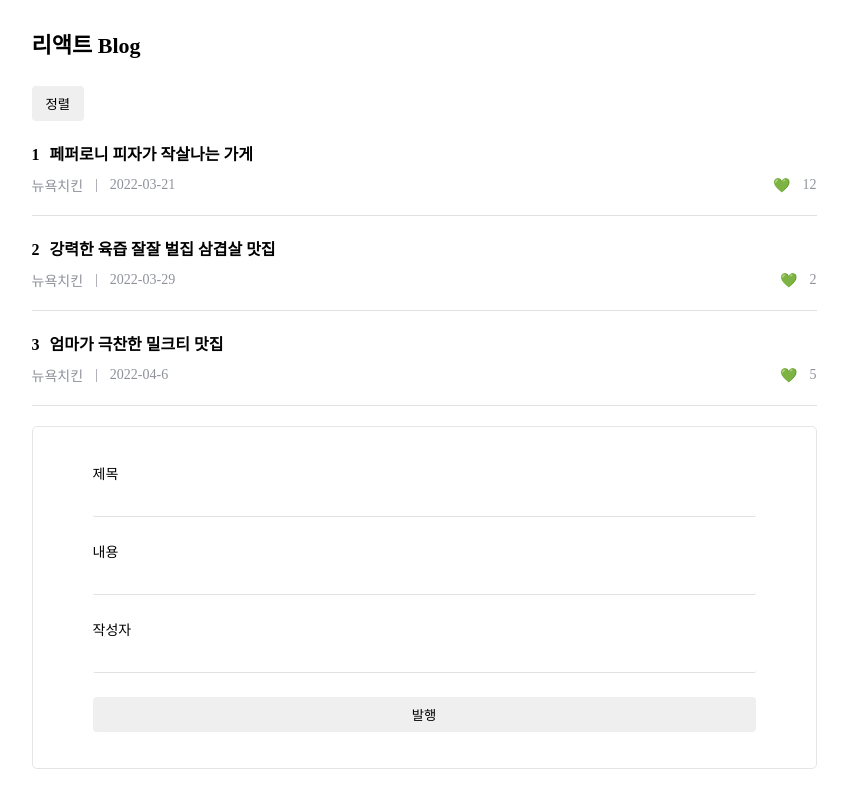
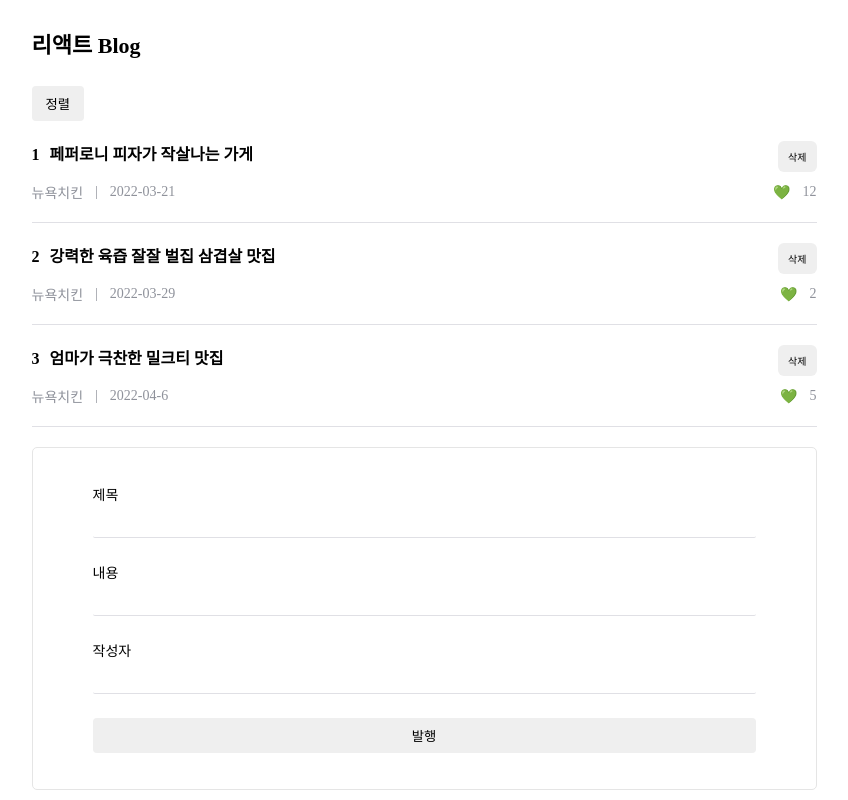
Before and after one commit to mirro97/React-study, a React (Create React App) app: page / in a window 1280 px wide. Shown: the whole page, without its empty margins (216-1064 px from the left). Built offline with nearby package versions, Linux system fonts and the light colour scheme; a web font is replaced by a local one.

Commit message:
글 삭제 기능 추가

```diff
--- a/src/App.css
+++ b/src/App.css
@@ -47,13 +47,29 @@ body {
   border-bottom: 1px solid #e0e0e5;
 }
 
-.list h3 {
-  font-size: 16px;
+.list-top {
+  display: flex;
+  justify-content: space-between;
   margin-bottom: 10px;
 }
 
-.list .index {
+.list-top h3 {
+  font-size: 16px;
+}
+
+.list-top .index {
   margin-right: 10px;
+}
+
+.list-top .delete {
+  border: none;
+  padding: 8px 10px;
+  font-size: 10px;
+  border-radius: 6px;
+}
+
+.list-top .delete:hover{
+  background-color: #ffbf7b;
 }
 
 .list-bottom {
--- a/src/App.js
+++ b/src/App.js
@@ -98,6 +98,7 @@ function App() {
       {content.map(function (data, index) {
         return (
           <div className="list" key={index}>
+            <div className="list-top">
             <h3
               onClick={() => {
                 setModal(!modal);
@@ -107,6 +108,15 @@ function App() {
               <span className="index">{index + 1}</span>
               {data.title}
             </h3>
+            <button className="delete" onClick={()=>{
+              let copy = [...content]
+
+              copy.splice(index,1)
+
+              setContent(copy)
+            }}>삭제</button>
+            </div>
+
             <div className="list-bottom">
               <div className="regist">
                 <span>{data.writer}</span>
```
